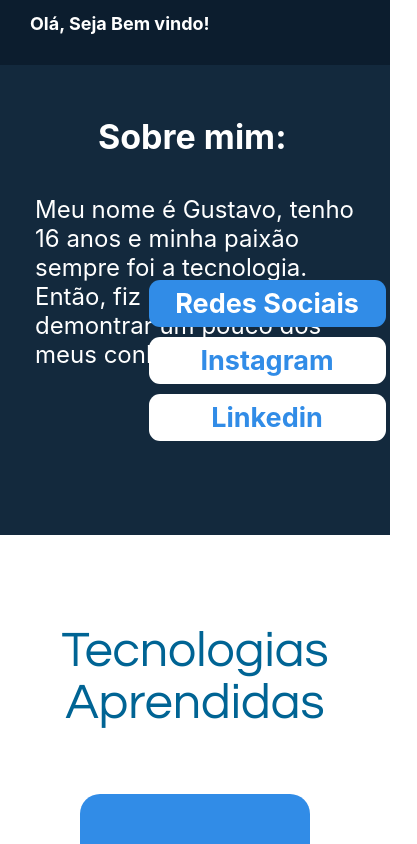
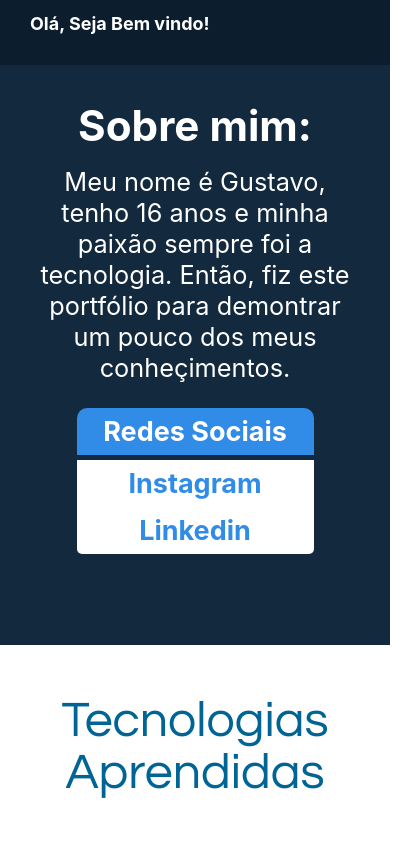
Before and after one commit to GustavoLobo0/Portifolio, a React (Create React App) app: page / in a window 390 px wide. Shown: the top 844 px of the page, 417 px wide, since content can reach past the window. Built offline with nearby package versions, Linux system fonts and the light colour scheme.

Commit message:
responsive1.4

```diff
--- a/src/App.js
+++ b/src/App.js
@@ -1,6 +1,5 @@
 import { Header } from "./Componentes/Header/index.js";
 import { PrimeiroConteudo } from "./Componentes/PrimeiroConteudo/index.js";
-import { RedeSociais } from "./Componentes/RedeSociais/RedeSociais.js";
 import { SegundoConteudo } from "./Componentes/SegundoConteudo/SegundoConteudo.js";
 
 export default function App() {
@@ -8,7 +7,6 @@ export default function App() {
     <>
       <Header />
       <PrimeiroConteudo />
-      <RedeSociais />
       <SegundoConteudo />
     </>
   );
--- a/src/Componentes/PrimeiroConteudo/index.js
+++ b/src/Componentes/PrimeiroConteudo/index.js
@@ -4,9 +4,15 @@ export function PrimeiroConteudo() {
     return (
         <>
             <div className="fundo">
-                <div className="fundoQuadrado"></div>
+                <div className="fundoQuadrado">
                     <h2>Sobre mim:</h2>
                     <p className="apresentaçao">Meu nome é Gustavo, tenho 16 anos e minha paixão sempre foi a tecnologia. Então, fiz este portfólio para demontrar um pouco dos meus conheçimentos.</p>
+                </div>
+                <div className="sociais">
+                    <div className="titulo"><p>Redes Sociais</p></div>
+                    <div className="instagram"> <div className="Instagram"></div><p>Instagram</p></div>
+                    <div className="linkedin"><p>Linkedin</p></div>
+                </div>
             </div>
         </>
     )
--- a/src/Componentes/PrimeiroConteudo/style.css
+++ b/src/Componentes/PrimeiroConteudo/style.css
@@ -1,271 +1,115 @@
 .fundo {
     overflow: hidden;
-    position: relative;
+    height: 440px;
+    width: 100%;
+    background-color: #13293D;
+    display: flex;
+    justify-content: space-between;
+
 }
 
 .fundoQuadrado {
-    width: 100%;
-    height: 590px;
-    background-color: #13293D;
-}
-
-h2{
-    font-size: 50px;
-    top: 30px;
-    left: 240px;
-    color: white;
-    position: absolute;
-
-}
-.apresentaçao{
-    color: white;
-    position: absolute;
-    top: 130px;
-    left: 120px;
-    width: 490px;
-    font-size: 33px;
+    width: 400%;
+    max-width: 400px;
+    margin-left: 130px;
 
 }
 
-.linha1, .linha2, .linha3 {
-    background-color: #1B98E0;
-    border-radius: 4px;
-    height: 6px;
-    position: absolute;
+h2 {
+    font-size: 5vh;
+    color: white;
+    text-align: center;
+    margin-bottom: 0px;
 
 }
 
-.linha1 {
-    bottom: 60px;
-    width: 639px;
+.apresentaçao {
+    color: white;
+    font-size: 3vh;
+    text-align: center;
+    margin-top: 15px;
+}
+.sociais {
+    display: flex;
+    flex-direction: column;
+    align-items: flex-end;
+    justify-content: center;
+    margin-left: auto;
+    margin-right: auto;
+    margin-bottom: 60px;
+}
+
+.titulo, .instagram, .linkedin {
+    width: 237px;
+    height: 47px;
+    display: flex;
+    justify-content: center;
+    align-items: center;
 
 }
 
-.linha2 {
-    bottom: 17px;
-    left: 140px;
-    width: 540px;
-    transform: translate(384px, -260px) rotate(-54.2232deg);
+.titulo {
+    background-color: #318CE7;
+    margin-bottom: 5px;
+    border-top-left-radius: 10px;
+    border-top-right-radius: 10px;
+}
+
+.titulo p {
+    color: white;
+    text-align: center;
+    font-weight: 700;
+    font-size: 27px;
+}
+
+.instagram {
+    background-color: #ffffff;
+}
+
+.instagram p {
+    color: #318CE7;
+    text-align: center;
+    font-weight: 700;
+    font-size: 27px;
+}
+
+.linkedin {
+    background-color: #ffffff;
+    border-bottom-left-radius: 5px;
+    border-bottom-right-radius: 5px;
+}
+
+
+.linkedin p {
+    color: #318CE7;
+    text-align: center;
+    font-weight: 700;
+    font-size: 27px;
+}
+
+@media (max-width: 900px) {
+    .fundoQuadrado {
+        margin-top: 0px;
+        margin-left: auto;
+        margin-right: auto;
+        max-width: 80%;
+        text-align: center;
+    }
+.fundo{
+    height: 500px;
+    display: flex;
+    flex-direction: column;
 
 }
 
-.linha3 {
-    width:100%;
-    top: 90px;
-    left: 950px;
-}
-
-@media (max-width: 1600px){
-
-    .linha3{
-        left: 832px;
-    }
-    .linha2{
-        transform: translate(380px, -234px) rotate(-63deg);
-        width:434px;
-    }
-
-    .fundoQuadrado {
-        height: 540px;
-    }
-
-}
-@media (max-width: 1500px){
-    .linhas{
-        left: -203px;
-    }
-    .linha3{
-        left: 832px;
-    }
-    .linha2{
-        transform: translate(380px, -234px) rotate(-63deg);
-        width:434px;
+    .sociais{
+        align-self: center;
+        margin-bottom: 100px;
     }
 }
 
-@media (max-width: 1500px){
-    .apresentaçao{
-        left: 60px;
-
-    }
-    h2{
-        left: 180px;
+@media (max-width: 410px) {
+    .fundo{
+        height: 580px;
     }
 }
-
-@media (max-width: 1300px){
-    .linhas{
-        left: -103px;
-        position: relative;
-
-    }
-    .linha3{
-        left: 730px;
-    }
-    .linha2{
-        transform: translate(380px, -234px) rotate(-63deg);
-        width:434px;
-    }
-
-    .fundoQuadrado {
-        height: 540px;
-    }
-}
-
-@media (max-width: 1300px){
-    .apresentaçao{
-        left: 60px;
-        font-size: 28px;
-        width: 380px;
-        top: 110px;
-
-    }
-    h2{
-        transform: translateX(-14%);
-        font-size: 40px;
-    }
-}
-
-@media (max-width: 900px){
-    .linha2{
-        background-color: transparent;
-    }
-    .linha1{
-        width: 700%;
-    }
-    .linha3{
-        background-color: transparent;
-    }
-    .fundoQuadrado {
-        height: 730px;
-
-    }
-}
-
-@media (max-width: 900px){
-    .apresentaçao{
-        font-size: 31px;
-        width: 400px;
-        position: absolute;
-        left: 50%;
-        transform: translateX(-50%);
-        top: 106px;
-
-    }
-    h2{
-        top: 30px;
-        left: 50%;
-        transform: translateX(-50%);
-        font-size: 34px;
-    }
-}
-
-@media (max-width: 800px){
-    .apresentaçao{
-        transform: translateX(-50%);
-        font-size: 31px;
-        width: 400px;
-        top: 106px;
-
-    }
-    h2{
-        top: 30px;
-        transform: translateX(-50%);
-        font-size: 34px;
-    }
-}
-@media (max-width: 700px){
-    .apresentaçao{
-        transform: translateX(-50%);
-        position: absolute;
-        font-size: 31px;
-        width: 400px;
-        top: 106px;
-
-    }
-    h2{
-        top: 30px;
-        transform: translateX(-50%);
-        position: absolute;
-        font-size: 34px;
-    }
-}
-@media (max-width: 630px){
-    .apresentaçao{
-        transform: translateX(-50%);
-        font-size: 31px;
-        width: 400px;
-        top: 106px;
-
-    }
-    h2{
-        top: 30px;
-        left: 215px;
-        font-size: 34px;
-    }
-}
-
-@media (max-width: 500px){
-    .apresentaçao{
-        transform: translateX(-50%);
-        position: absolute;
-        font-size: 31px;
-        width: 400px;
-        top: 106px;
-
-    }
-    h2{
-        top: 30px;
-        transform: translateX(-50%);
-        position: absolute;
-        font-size: 34px;
-    }
-}
-@media (max-width: 480px){
-    .apresentaçao{
-        transform: translateX(-50%);
-        font-size: 28px;
-        width: 350px;
-        top: 106px;
-
-    }
-    h2{
-        top: 30px;
-        font-size: 34px;
-    }
-}
-@media (max-width: 430px){
-    .apresentaçao{
-        transform: translateX(-50%);
-        font-size: 28px;
-        width: 350px;
-        top: 106px;
-
-    }
-    h2{
-        top: 30px;
-        transform: translateX(-50%);
-        font-size: 34px;
-    }
-}
-@media (max-width: 400px){
-    .apresentaçao{
-        transform: translateX(-50%);
-        font-size: 24px;
-        width: 320px;
-        top: 106px;
-
-    }
-    h2{
-
-        top: 23px;
-        font-size: 34px;
-        width: 60%;
-    }
-}
-@media (max-width: 400px){
-    .fundoQuadrado {
-        height: 470px;
-
-    }
-}
--- a/src/Componentes/RedeSociais/RedeSociais.js
+++ /dev/null
@@ -1,14 +0,0 @@
-import "./style.css";
-import { SVGInstagram } from "../icons/SVGInstagram";
-
-export function RedeSociais() {
-    return (
-        <>
-            <div className="sociais">
-                <div className="titulo"><p>Redes Sociais</p></div>
-                <div className="instagram"> <div className="Instagram"></div><p>Instagram</p></div>
-                <div className="linkedin"><p>Linkedin</p></div>
-            </div>
-        </>
-    )
-}
--- a/src/Componentes/RedeSociais/style.css
+++ /dev/null
@@ -1,61 +0,0 @@
-.sociais {
-    height: 200px;
-    overflow: hidden;
-    position: relative;
-    top: -420px;
-    right: -60%;
-    width: 300px;
-    display: flex;
-    flex-direction: column;
-    align-items: center;
-    justify-content: center;
-}
-
-.titulo, .instagram, .linkedin {
-    width: 237px;
-    height: 47px;
-    border-radius: 11px;
-    display: flex;
-    justify-content: center;
-    align-items: center;
-    margin-bottom: 10px;
-}
-
-.titulo {
-    background-color: #318CE7;
-}
-
-.titulo p {
-    color: white;
-    text-align: center;
-    font-weight: 700;
-    font-size: 27px;
-}
-
-.instagram {
-    background-color: #ffffff;
-}
-
-.instagram p {
-    color: #318CE7;
-    text-align: center;
-    font-weight: 700;
-    font-size: 27px;
-}
-
-.linkedin {
-    background-color: #ffffff;
-}
-
-.linkedin p {
-    color: #318CE7;
-    text-align: center;
-    font-weight: 700;
-    font-size: 27px;
-}
-@media (max-width: 900px){
-    .sociais{
-        top: -270px;
-        right: -30%;
-    }
-}
--- a/src/Componentes/SegundoConteudo/style.css
+++ b/src/Componentes/SegundoConteudo/style.css
@@ -3,7 +3,6 @@
 
 .pai{
     position: relative;
-    top: -160px;
 }
 .Tecnologias {
     display: flex;
```
